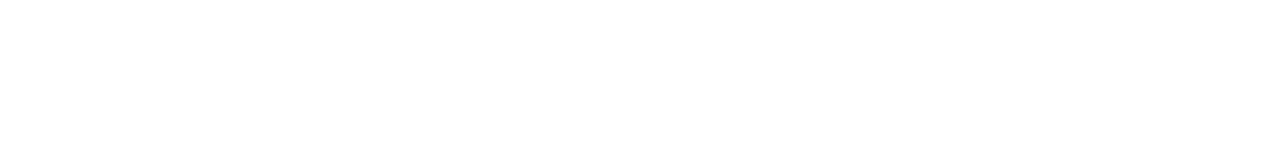
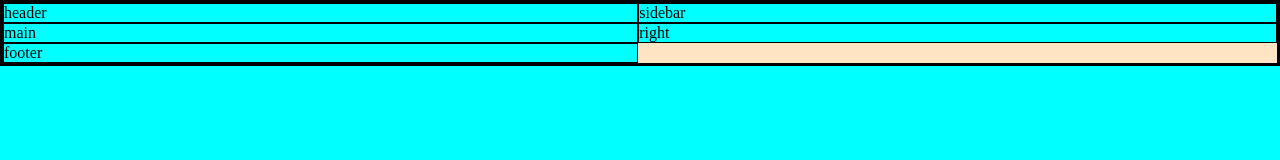
Before and after one commit to lobo01/desafio2-modulo2, a plain HTML site: page index.html in a window 1280 px wide. Drawn offline with Linux system fonts and the light colour scheme.

Commit message:
respaldo 3

```diff
--- a/index.html
+++ b/index.html
@@ -4,16 +4,15 @@
     <meta charset="UTF-8">
     <meta name="viewport" content="width=device-width, initial-scale=1.0">
     <title>desafio 2 modulo 2</title>
-    <link rel="stylesheet" href="">
+    <link rel="stylesheet" href="./style.css">
 </head>
 <body>
-    <div>
-        <header></header>
-        <sidebar></sidebar>
-        <main></main>
-        <section></section>
-        <footer></footer>
-
+    <div class="container">
+        <header>header </header>
+        <sidebar>sidebar</sidebar>
+        <main>main</main>
+        <section>right</section>
+        <footer>footer</footer>
     </div>
 </body>
 </html>
--- a/style.css
+++ b/style.css
@@ -1,4 +1,13 @@
 * {
     box-sizing: border-box;
-    border-color: 1px solid black;
+    border: 1px solid black;
+    background-color: aqua;
+    padding: 0px;
+    margin: 0px;
 }
+
+.container {
+    background-color: bisque;
+    display: grid;
+    grid-template-areas: 'header header' 'sidebar main';
+}
```
